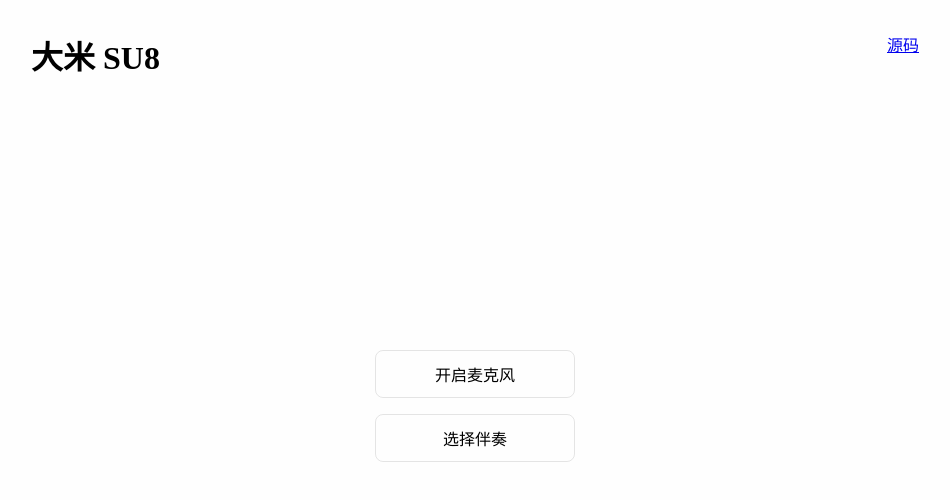
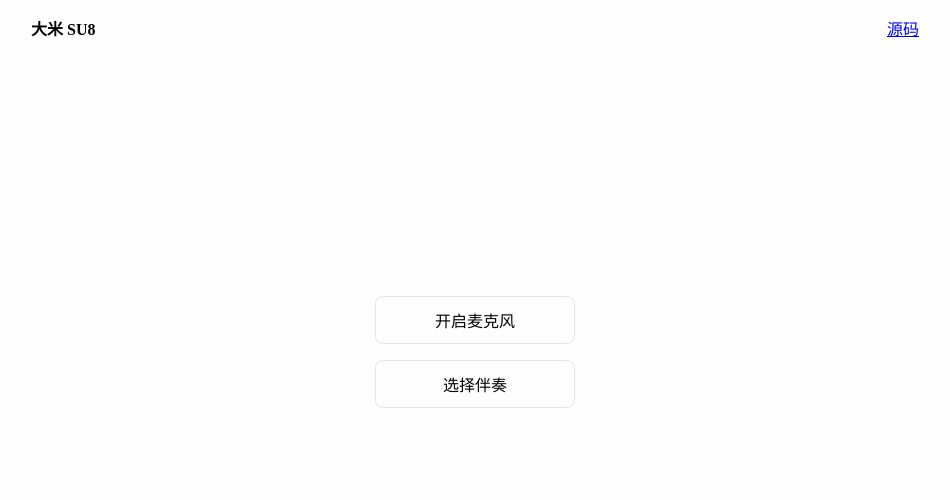
Before and after one commit to ppzreboot/Dami-S8, a plain HTML site: page index.html in a window 1280 px wide. Shown: the whole page, without its empty margins (165-1115 px from the left). Drawn offline with Linux system fonts and the light colour scheme.

Commit message:
perf: styles of header

```diff
--- a/index.html
+++ b/index.html
@@ -24,10 +24,11 @@
       header {
         display: flex;
         justify-content: space-between;
-        padding: 2rem 0;
+        padding: 1rem 0;
       }
       h1 {
         margin: 0;
+        font-size: 1rem;
       }
       main {
         margin-top: 30vh;
```
